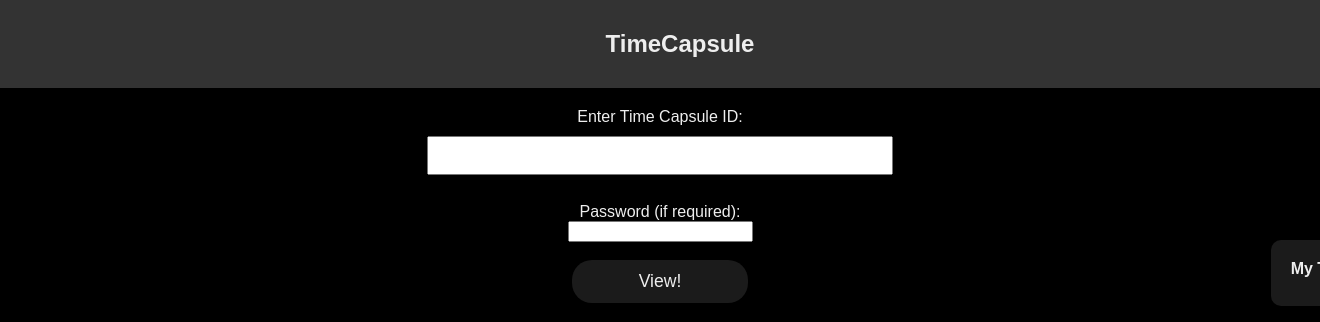
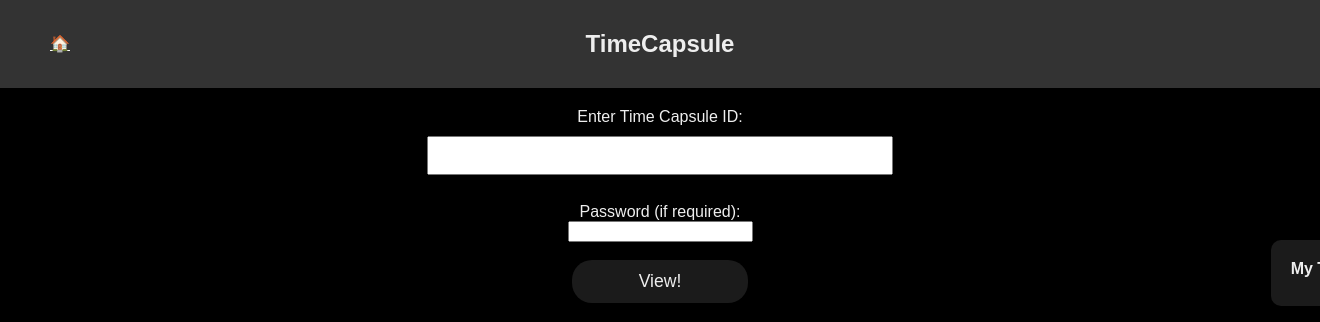
Before and after one commit to nishindudu/TimeCapsule, a Flask app: page /view in a window 1320 px wide; the page is wider, and only the part inside the window is pictured. Shown: the top 322 px of that part. Run offline with Flask 3, Linux system fonts and the light colour scheme.

Commit message:
Add home button

```diff
--- a/frontend/static/style.css
+++ b/frontend/static/style.css
@@ -18,14 +18,20 @@ body {
 
 nav {
     display: flex;
-    flex-direction: column;
-    justify-content: space-between;
+    flex-direction: row;
+    justify-content: center;
     align-items: center;
     text-align: center;
     background-color: #333;
     padding: 10px 20px;
-    width: 100vw;
+    width: calc(100vw - 40px);
     overflow: hidden;
+}
+
+nav a {
+    color: white;
+    position: absolute;
+    left: 50px;
 }
 
 nav h1 {
--- a/frontend/templates/create.html
+++ b/frontend/templates/create.html
@@ -9,6 +9,7 @@
     </head>
     <body>
         <nav>
+            <a href="{{ url_for('index') }}">🏠</a>
             <h1 onclick="window.location='/'">TimeCapsule</h1>
         </nav>
         <div class="container">
--- a/frontend/templates/view.html
+++ b/frontend/templates/view.html
@@ -9,6 +9,7 @@
     </head>
     <body>
         <nav>
+            <a href="{{ url_for('index') }}">🏠</a>
             <h1 onclick="window.location='/'">TimeCapsule</h1>
         </nav>
         <div class="container">
```
